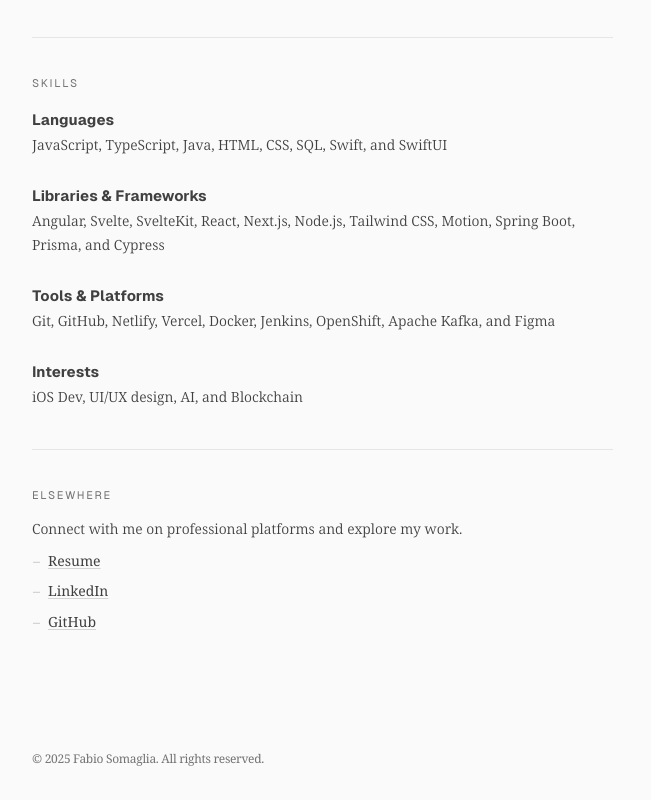
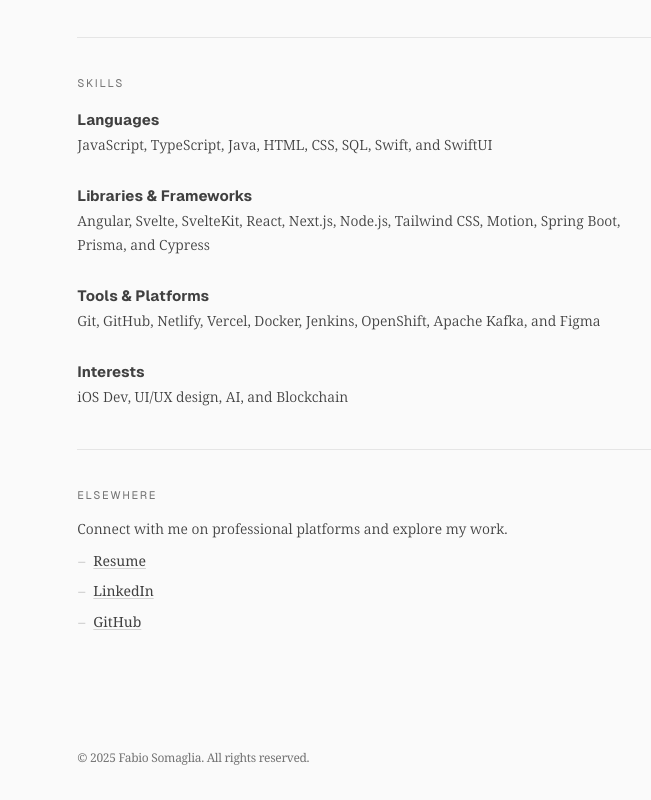
Before and after one commit to nanyx95/Personal-Website, a SvelteKit app: page / in a window 1280 px wide. Shown: the part 1828-2628 px from the top of the page, without its empty margins (272-923 px from the left). Built offline with nearby package versions, Linux system fonts and the light colour scheme.

Commit message:
feat(data): implement server-side data loading and improve type safety

```diff
--- a/src/routes/+layout.svelte
+++ b/src/routes/+layout.svelte
@@ -1,7 +1,8 @@
 <script lang="ts">
 	import '../app.css';
+	import type { LayoutProps } from './$types';
 
-	let { children } = $props();
+	let { children }: LayoutProps = $props();
 </script>
 
 <svelte:head>
--- /dev/null
+++ b/src/routes/+page.server.ts
@@ -0,0 +1,26 @@
+import type { PageServerLoad } from './$types';
+import { data } from '$lib/data';
+
+export const load: PageServerLoad = () => {
+	const currentYear = new Date().getFullYear();
+	const currentMonth = new Date().getMonth();
+	const startYear = 2018;
+	const startMonth = 8;
+	let yearsOfExperience = currentYear - startYear;
+	if (currentMonth < startMonth) {
+		yearsOfExperience--;
+	}
+
+	return {
+		header: {
+			...data.header,
+			description: data.header.description.replace('{yearsOfExperience}', yearsOfExperience.toString())
+		},
+		workExperience: data.workExperience,
+		educationAndCertifications: data.educationAndCertifications,
+		projects: data.projects,
+		skills: data.skills,
+		elsewhere: data.elsewhere,
+		currentYear
+	};
+};
--- a/src/routes/+page.svelte
+++ b/src/routes/+page.svelte
@@ -1,4 +1,5 @@
 <script lang="ts">
+	import type { PageProps } from './$types';
 	import Header from './_sections/Header.svelte';
 	import WorkExperience from './_sections/WorkExperience.svelte';
 	import EducationAndCertifications from './_sections/EducationAndCertifications.svelte';
@@ -7,32 +8,24 @@
 	import Elsewhere from './_sections/Elsewhere.svelte';
 	import Footer from './_sections/Footer.svelte';
 
-	const currentYear = new Date().getFullYear();
-	const currentMonth = new Date().getMonth();
-	const startYear = 2018;
-	const startMonth = 8;
-	let yearsOfExperience = $state(currentYear - startYear);
-	if (currentMonth < startMonth) {
-		yearsOfExperience--;
-	}
+	let { data }: PageProps = $props();
 </script>
 
-<div class="px-4">
-	<main class="mx-auto w-full max-w-2xl py-12 sm:py-16">
-		<div class="prose prose-neutral prose-a:text-inherit prose-hr:my-10">
-			<Header {yearsOfExperience} />
+<div class="flex justify-center px-4">
+	<div class="prose prose-neutral prose-a:text-inherit prose-hr:my-10">
+		<main class="py-12 sm:py-16">
+			<Header data={data.header} />
 			<hr class="border-neutral-200" />
-			<WorkExperience />
+			<WorkExperience data={data.workExperience} />
 			<hr class="border-neutral-200" />
-			<EducationAndCertifications />
+			<EducationAndCertifications data={data.educationAndCertifications} />
 			<hr class="border-neutral-200" />
-			<Projects />
+			<Projects data={data.projects} />
 			<hr class="border-neutral-200" />
-			<Skills />
+			<Skills data={data.skills} />
 			<hr class="border-neutral-200" />
-			<Elsewhere />
-		</div>
-	</main>
-
-	<Footer {currentYear} />
+			<Elsewhere data={data.elsewhere} />
+		</main>
+		<Footer data={data.currentYear} />
+	</div>
 </div>
--- a/src/routes/_sections/EducationAndCertifications.svelte
+++ b/src/routes/_sections/EducationAndCertifications.svelte
@@ -1,9 +1,18 @@
 <script lang="ts">
 	import Section from '$lib/components/Section.svelte';
 	import Entry from '$lib/components/Entry.svelte';
-	import { data } from '$lib/data';
 
-	const { educationAndCertifications: eduCerts } = data;
+	type Item = {
+		institution: string;
+		period: string;
+		description: string;
+	};
+	type EduCertsProps = {
+		title: string;
+		items: Item[];
+	};
+
+	let { data: eduCerts }: { data: EduCertsProps } = $props();
 </script>
 
 <Section title={eduCerts.title}>
--- a/src/routes/_sections/Elsewhere.svelte
+++ b/src/routes/_sections/Elsewhere.svelte
@@ -2,9 +2,18 @@
 	import Section from '$lib/components/Section.svelte';
 	import Entry from '$lib/components/Entry.svelte';
 	import List from '$lib/components/List.svelte';
-	import { data } from '$lib/data';
 
-	const { elsewhere } = data;
+	type Link = {
+		href: string;
+		text: string;
+	};
+	type ElsewhereProps = {
+		title: string;
+		description: string;
+		links: Link[];
+	};
+
+	let { data: elsewhere }: { data: ElsewhereProps } = $props();
 </script>
 
 <Section title={elsewhere.title}>
--- a/src/routes/_sections/Footer.svelte
+++ b/src/routes/_sections/Footer.svelte
@@ -1,9 +1,7 @@
 <script lang="ts">
-	let { currentYear }: { currentYear: number } = $props();
+	let { data: currentYear }: { data: number } = $props();
 </script>
 
-<footer class="py-8 text-xs leading-normal tracking-tight text-neutral-500">
-	<div class="mx-auto w-full max-w-2xl">
-		<p>© {currentYear} Fabio Somaglia. All rights reserved.</p>
-	</div>
+<footer class="py-4 text-xs leading-normal tracking-tight text-neutral-500">
+	<p>© {currentYear} Fabio Somaglia. All rights reserved.</p>
 </footer>
--- a/src/routes/_sections/Header.svelte
+++ b/src/routes/_sections/Header.svelte
@@ -1,14 +1,18 @@
 <script lang="ts">
-	import { data } from '$lib/data';
+	type HeaderProps = {
+		name: string;
+		description: string;
+		resumeLink: string;
+		resumeText: string;
+	};
 
-	let { yearsOfExperience }: { yearsOfExperience: number } = $props();
-	const { header } = data;
+	let { data: header }: { data: HeaderProps } = $props();
 </script>
 
 <header>
 	<h1 class="-mb-2 font-sans text-title text-balance font-stretch-95%">{header.name}</h1>
 	<p class="text-subtitle text-pretty text-neutral-600">
-		{header.description.replace('{yearsOfExperience}', yearsOfExperience.toString())}
+		{header.description}
 		<a
 			href={header.resumeLink}
 			target="_blank"
--- a/src/routes/_sections/Projects.svelte
+++ b/src/routes/_sections/Projects.svelte
@@ -2,9 +2,22 @@
 	import Section from '$lib/components/Section.svelte';
 	import Entry from '$lib/components/Entry.svelte';
 	import List from '$lib/components/List.svelte';
-	import { data } from '$lib/data';
 
-	const { projects } = data;
+	type Link = {
+		href: string;
+		text: string;
+	};
+	type Item = {
+		name: string;
+		description: string;
+		links?: Link[];
+	};
+	type ProjectsProps = {
+		title: string;
+		items: Item[];
+	};
+
+	let { data: projects }: { data: ProjectsProps } = $props();
 </script>
 
 <Section title={projects.title}>
--- a/src/routes/_sections/Skills.svelte
+++ b/src/routes/_sections/Skills.svelte
@@ -1,9 +1,17 @@
 <script lang="ts">
 	import Section from '$lib/components/Section.svelte';
 	import Entry from '$lib/components/Entry.svelte';
-	import { data } from '$lib/data';
 
-	const { skills } = data;
+	type Category = {
+		name: string;
+		list: string;
+	};
+	type SkillsProps = {
+		title: string;
+		categories: Category[];
+	};
+
+	let { data: skills }: { data: SkillsProps } = $props();
 </script>
 
 <Section title={skills.title}>
--- a/src/routes/_sections/WorkExperience.svelte
+++ b/src/routes/_sections/WorkExperience.svelte
@@ -2,9 +2,19 @@
 	import Section from '$lib/components/Section.svelte';
 	import Entry from '$lib/components/Entry.svelte';
 	import List from '$lib/components/List.svelte';
-	import { data } from '$lib/data';
 
-	const { workExperience } = data;
+	type Job = {
+		company: string;
+		period: string;
+		description: string;
+		tasks: string[];
+	};
+	type WorkExperienceProps = {
+		title: string;
+		jobs: Job[];
+	};
+
+	let { data: workExperience }: { data: WorkExperienceProps } = $props();
 </script>
 
 <Section title={workExperience.title}>
```
